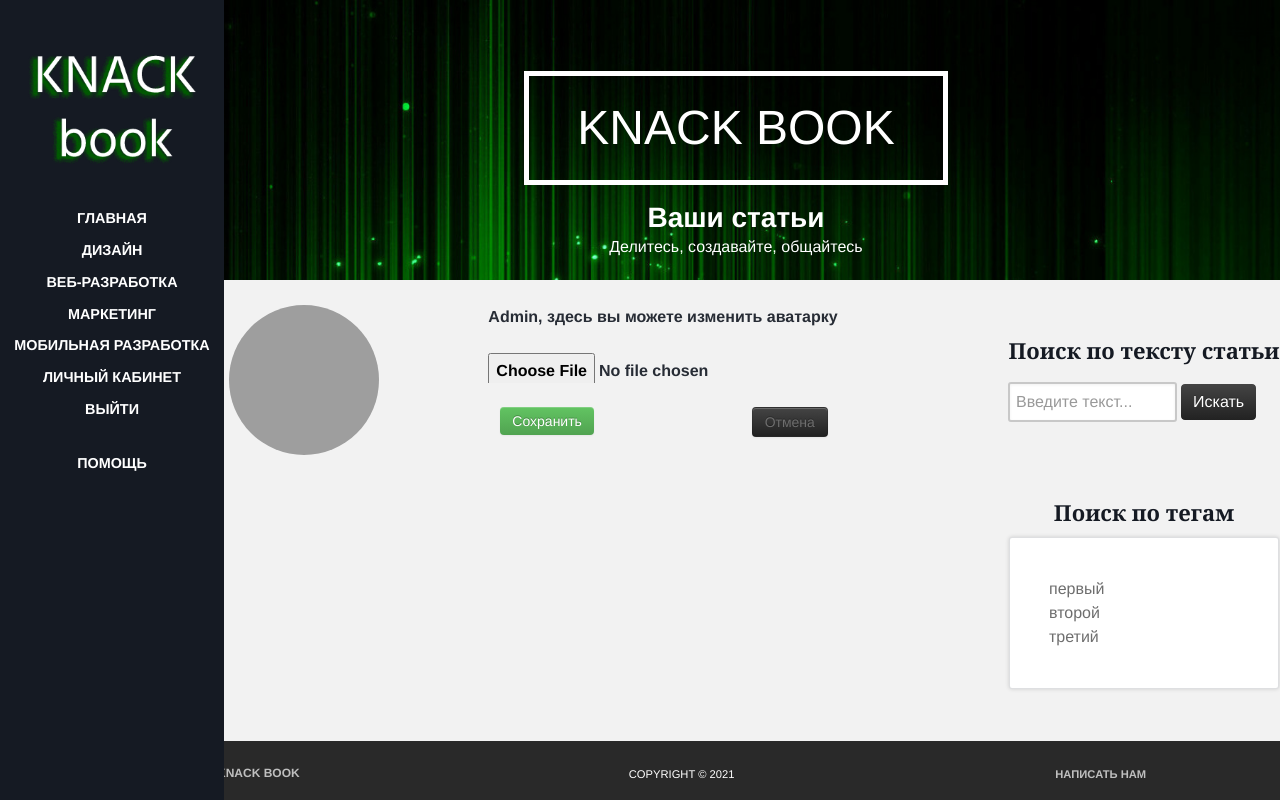
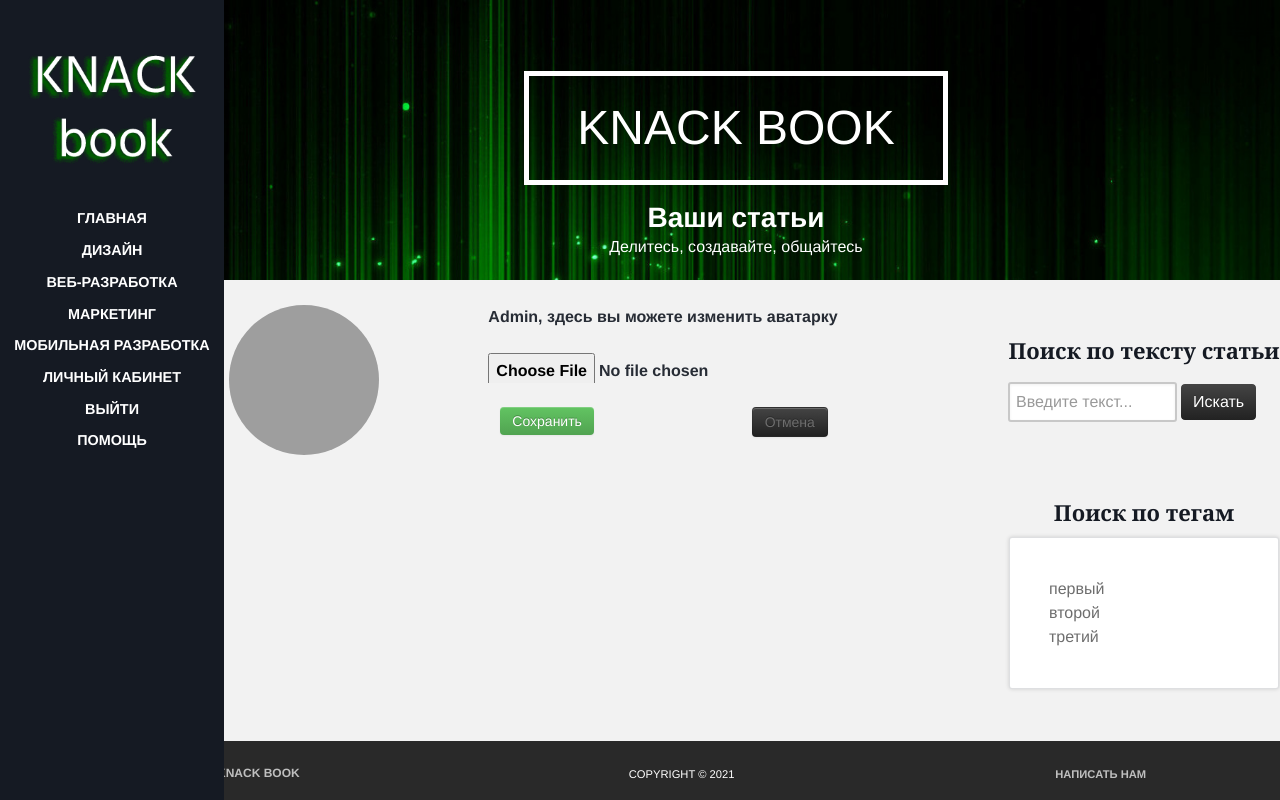
Before and after one commit to alexvydrin/knackbook, a Django app: page /auth/edit-avatar/ in a window 1280 px wide. Run offline with Django 3.2, Linux system fonts and the light colour scheme; a user stored in the database is signed in; data comes from the database, SQL or seed files in the repository; data that the repository does not hold is empty; grey boxes are pictures that could not be loaded.

Commit message:
edit inc_main_menu

```diff
--- a/mainapp/templates/mainapp/inc_main_menu.html
+++ b/mainapp/templates/mainapp/inc_main_menu.html
@@ -95,21 +95,6 @@ active{% endif %}">
 
                         {% endif %}
 
-
-                        <li class="g-menu-item g-menu-item-type-component g-menu-item-344 g-parent g-standard g-menu-item-link-parent {% if request.resolver_match.url_name == 'register' %}active{% endif %}">
-                            <a class="g-menu-item-container"
-                               href="{% url 'main:page_help' %}">
-                        {#                        {% if user.is_superuser %}#}
-                        {#                            <li class="g-menu-item g-menu-item-type-component g-menu-item-344 g-parent g-standard g-menu-item-link-parent ">#}
-                        {#                                <a class="g-menu-item-container"#}
-                        {#                                   href="{% url 'admin:index' %}">#}
-                        {#                                        <span class="g-menu-item-content">#}
-                        {#                                            <span class="g-menu-item-title">Админка</span>#}
-                        {##}
-                        {#                                        </span>#}
-                        {#                                </a>#}
-                        {#                            </li>#}
-                        {#                        {% endif %}#}
                         <li class="g-menu-item g-menu-item-type-component g-menu-item-344 g-parent g-standard g-menu-item-link-parent {% if request.resolver_match.url_name == 'register' %}active{% endif %}">
                             <a class="g-menu-item-container" href="{% url 'main:page_help' %}">
                                 <span class="g-menu-item-content">
```
